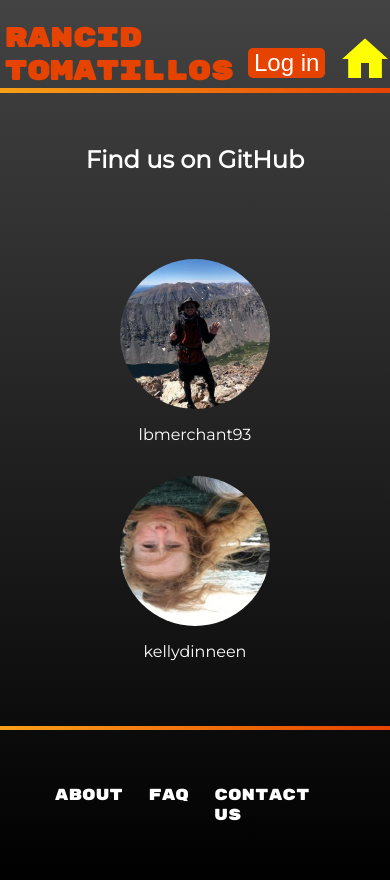
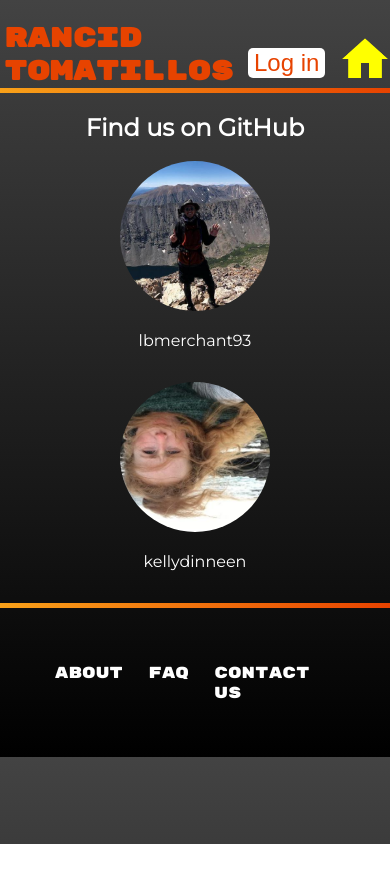
Before and after one commit to kellydinneen/rancid-tomatillos, a React (Create React App) app: page /contact-us in a window 390 px wide. After the commit the page ends 844 px from the top, so only its background shows below. Built offline with nearby package versions, Linux system fonts and the light colour scheme; no server answers.

Commit message:
Correctly render login button after leaving login page if not logged in

```diff
--- a/src/components/App.css
+++ b/src/components/App.css
@@ -18,16 +18,24 @@
 
 .home-button:hover {
   filter: brightness(1);
+  cursor: pointer;
 }
 
 .login-button,
-.logout-button {
-  background-color: #E74300;
+.profile-button {
+  background-color: white;
   border-radius: 5px;
   border: none;
-  color: white;
+  color: #E74300;
   font-size: x-large;
   margin-bottom: 10px;
+}
+
+.login-button:hover,
+.profile-button:hover {
+  background-color: #E74300;
+  color: white;
+  cursor: pointer;
 }
 
 footer {
--- a/src/components/App.js
+++ b/src/components/App.js
@@ -1,5 +1,5 @@
 import React, { Component } from 'react';
-import { Route, Switch, NavLink } from "react-router-dom";
+import { Route, Switch, Link, NavLink } from "react-router-dom";
 import MovieDetails from './MovieDetails';
 import Home from './Home';
 import Login from './Login';
@@ -8,20 +8,18 @@ import About from './FooterLinks/About';
 import FAQ from './FooterLinks/FAQ';
 import ContactUs from './FooterLinks/ContactUs';
 import homeButton from '../Images/home.png';
-import { fetchMovieData, fetchUsers } from '../apiCalls';
+import { fetchMovieData } from '../apiCalls';
 import './App.css';
 
 class App extends Component {
   constructor() {
     super()
-
     this.state = {
       movies: [],
       isLoading: true,
       errorMsg: null,
       atHome: window.location.pathname === '/' ? true : false,
       user: null,
-
       onProfile: false,
       notOnLoginPage: true
     }
@@ -45,7 +43,7 @@ class App extends Component {
 
   go = (place) => {
     if(place === 'atHome') {
-      this.setState({ atHome: true })
+      this.setState({ atHome: true, notOnLoginPage: true })
       this.leaveProfile()
     } else if(place === 'profile'){
       this.setState({ onProfile: true })
@@ -60,6 +58,10 @@ class App extends Component {
     this.setState({ atHome: false })
   }
 
+  leaveProfile = () => {
+    this.setState({ onProfile: false })
+  }
+
   logIn = (user) => {
       this.setState({ user: user })
     }
@@ -67,11 +69,6 @@ class App extends Component {
   logOut = () => {
       this.setState({ user: null })
     }
-
-  leaveProfile = () => {
-    this.setState({ onProfile: false })
-  }
-
 
   render() {
     let {movies, isLoading, errorMsg, atHome, user, onProfile, notOnLoginPage} = this.state;
@@ -109,16 +106,11 @@ class App extends Component {
             errorMsg={errorMsg}
             isLoading={isLoading}
             movies={movies}
-            user={user}
             leaveHome={this.leaveHome}
             />} />
+          <Route path='/movie-details/:title' exact component={MovieDetails} />
           <Route path='/login' exact render={() => <Login logIn={this.logIn} goHome={() => this.go('atHome')}/>} />
           <Route path='/profile' exact render={() => <Profile user={user}/>} />
-          <Route
-            path='/movie-details/:title'
-            render={(props) => (
-              <MovieDetails {...props} login={this.login} />
-            )}/>
           <Route path='/about' exact component={About} />
           <Route path='/faq' exact component={FAQ} />
           <Route path='/contact-us' exact component={ContactUs} />
--- a/src/components/FooterLinks/ContactUs.css
+++ b/src/components/FooterLinks/ContactUs.css
@@ -1,5 +1,5 @@
 .contact-us {
-  height: 75vh;
+  height: 70vh;
   display: flex;
   flex-direction: column;
   justify-content: space-around;
@@ -37,9 +37,13 @@
 }
 
 @media screen and (max-width: 450px) {
+  .contact-us {
+    height: auto;
+  }
   .gh-profiles {
     flex-direction: column;
   }
+
   .lucas-profile,
   .kelly-profile {
     margin: 0;
--- a/src/components/FooterLinks/ContactUs.js
+++ b/src/components/FooterLinks/ContactUs.js
@@ -9,11 +9,11 @@ const ContactUs = () => {
       <h2>Find us on GitHub</h2>
       <section className='gh-profiles'>
         <article className='lucas-profile'>
-          <img className="github-profile-pic" src={lucasProfile} alt='GitHub profile'/>
+          <a href="https://github.com/lbmerchant93"><img className="github-profile-pic" src={lucasProfile} alt='GitHub profile'/></a>
           <a className='github-profile-link' href="https://github.com/lbmerchant93">lbmerchant93</a>
         </article>
         <article className='kelly-profile'>
-          <img className="github-profile-pic" src={kellyProfile} alt='GitHub profile'/>
+          <a href="https://github.com/kellydinneen"><img className="github-profile-pic" src={kellyProfile} alt='GitHub profile'/></a>
           <a className='github-profile-link' href="https://github.com/kellydinneen">kellydinneen</a>
         </article>
       </section>
--- a/src/components/Login.js
+++ b/src/components/Login.js
@@ -1,8 +1,6 @@
 import React, { Component } from 'react';
 import { Redirect } from "react-router-dom";
 import './Login.css';
-import { Link } from "react-router-dom";
-import Profile from './Profile';
 import { fetchUsers } from '../apiCalls'
 
 class Login extends Component {
```
